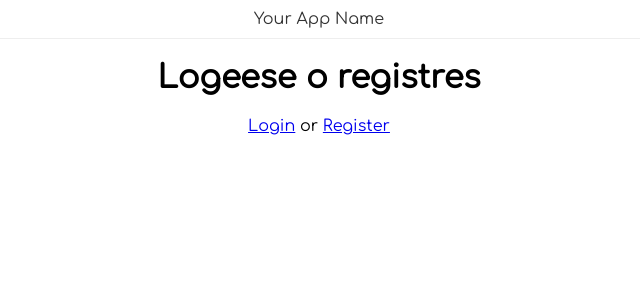
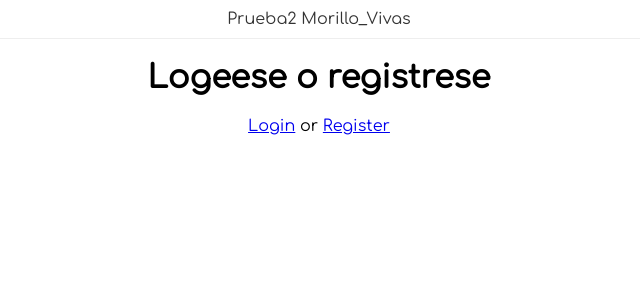
Before and after one commit to AndersonVivas/loginPrueba, a PHP site: page / in a window 1280 px wide. Shown: the top 300 px of the page, without its empty margins (321-961 px from the left). Run offline with PHP 8.4, Linux system fonts and the light colour scheme.

Commit message:
tete
dhhdhd

```diff
--- a/index.php
+++ b/index.php
@@ -31,7 +31,7 @@ if( isset($_SESSION['user_id']) ){
 <body>
 
 	<div class="header">
-		<a href="/">Your App Name</a>
+		<a href="/">Prueba2 Morillo_Vivas</a>
 	</div>
 
 	<?php if( !empty($user) ): ?>
@@ -43,7 +43,7 @@ if( isset($_SESSION['user_id']) ){
 
 	<?php else: ?>
 
-		<h1>Logeese o registres</h1>
+		<h1>Logeese o registrese</h1>
 		<a href="login.php">Login</a> or
 		<a href="register.php">Register</a>
 
--- a/login.php
+++ b/login.php
@@ -48,7 +48,7 @@ endif;
 	<?php endif; ?>
 
 	<h1>Login</h1>
-	<span>or <a href="register.php">register here</a></span>
+	<span>or <a href="register.php">registrese aquí</a></span>
 
 	<form action="login.php" method="POST">
 
```
